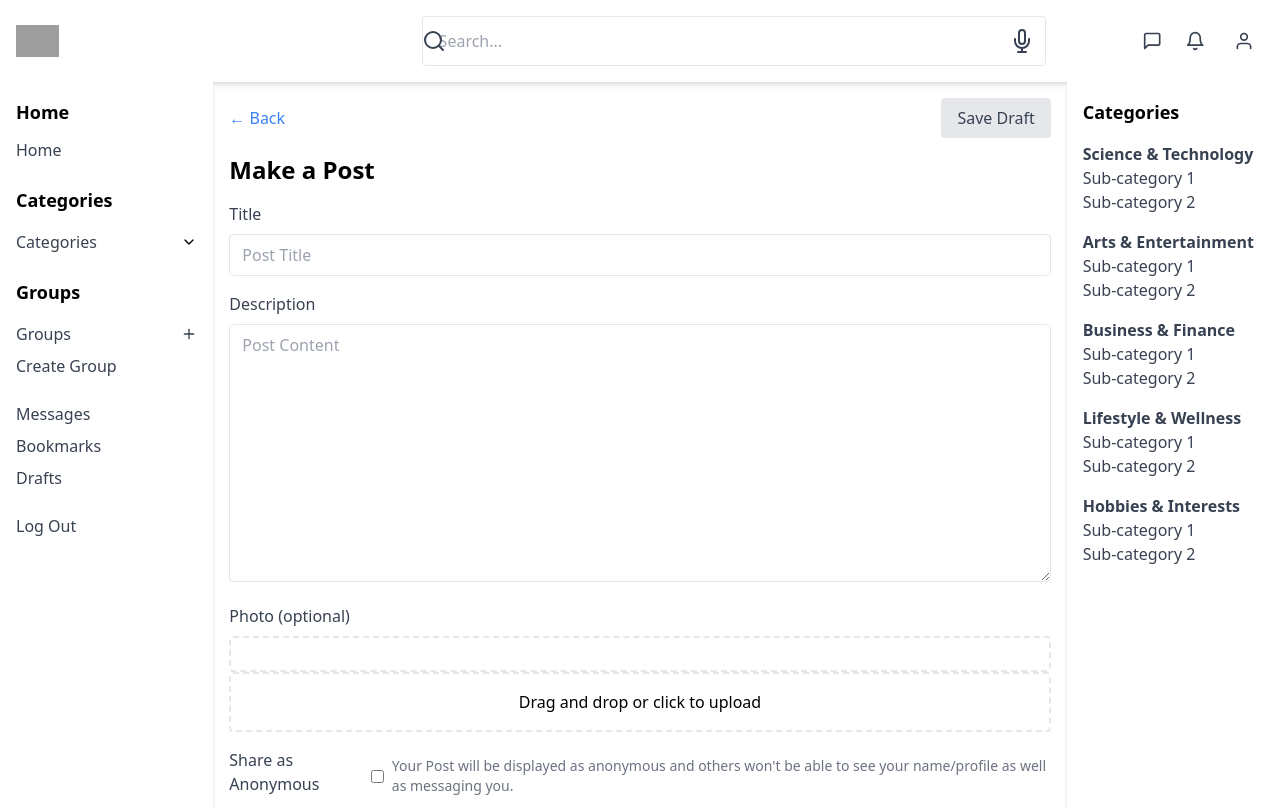
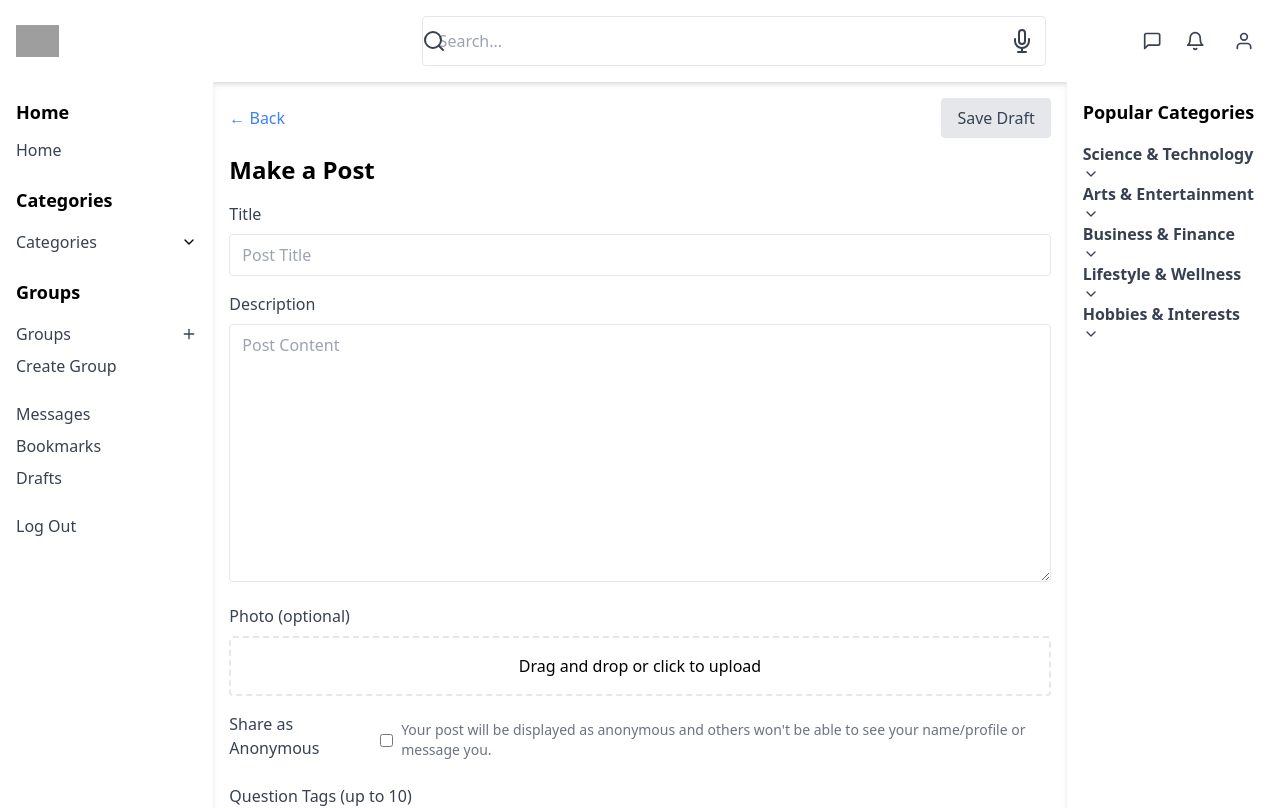
Before and after one commit to Thatohatsi880/chat_circle, a React (Vite) app in the folder chat_circle/: page /CreatePosts in a window 1280 px wide. Shown: the top 808 px of the page. Built offline with nearby package versions, Linux system fonts and the light colour scheme; grey boxes are pictures that could not be loaded.

Commit message:
Update CreatePosts.jsx

```diff
--- a/chat_circle/src/Pages/CreatePosts.jsx
+++ b/chat_circle/src/Pages/CreatePosts.jsx
@@ -4,7 +4,7 @@ import { FiBell, FiMessageSquare, FiUser, FiChevronDown, FiPlus, FiSearch, FiMic
 const IntegratedComponent = () => {
   const [title, setTitle] = useState('');
   const [content, setContent] = useState('');
-  const [showCategories, setShowCategories] = useState(false);
+  const [showCategories, setShowCategories] = useState({});
   const [userMenuVisible, setUserMenuVisible] = useState(false);
 
   const handleTitleChange = (e) => {
@@ -20,8 +20,11 @@ const IntegratedComponent = () => {
     console.log('Post submitted:', { title, content });
   };
 
-  const toggleCategories = () => {
-    setShowCategories(!showCategories);
+  const toggleCategories = (category) => {
+    setShowCategories((prevShowCategories) => ({
+      ...prevShowCategories,
+      [category]: !prevShowCategories[category],
+    }));
   };
 
   const toggleUserMenu = () => {
@@ -73,11 +76,11 @@ const IntegratedComponent = () => {
           </div>
           <div className="mb-6">
             <h2 className="text-lg font-bold mb-4">Categories</h2>
-            <div className="flex items-center justify-between mb-2 cursor-pointer" onClick={toggleCategories}>
+            <div className="flex items-center justify-between mb-2 cursor-pointer" onClick={() => toggleCategories('mainCategories')}>
               <span className="text-gray-700">Categories</span>
               <FiChevronDown />
             </div>
-            {showCategories && (
+            {showCategories.mainCategories && (
               <ul className="ml-4">
                 <li className="mb-2">
                   <a href="#" className="text-gray-700">Category 1</a>
@@ -153,20 +156,20 @@ const IntegratedComponent = () => {
             <div className="mb-4">
               <label className="block text-gray-700 mb-2">Photo (optional)</label>
               <div className="border-2 border-dashed rounded p-4 text-center">
+                Drag and drop or click to upload
               </div>
-              <div className="border-2 border-dashed rounded p-4 text-center">Drag and drop or click to upload</div>
             </div>
             <div className="mb-4 flex items-center">
               <label className="block text-gray-700 mb-2 mr-2">Share as Anonymous</label>
               <input type="checkbox" className="mr-2" />
-              <span className="text-gray-500 text-sm">Your Post will be displayed as anonymous and others won't be able to see your name/profile as well as messaging you.</span>
+              <span className="text-gray-500 text-sm">Your post will be displayed as anonymous and others won't be able to see your name/profile or message you.</span>
             </div>
             <div className="mb-4">
               <label className="block text-gray-700 mb-2">Question Tags (up to 10)</label>
               <input
                 type="text"
                 className="border rounded w-full py-2 px-3"
-                placeholder="Add up to 10 key words people can use to discover your questions. Separate each with a comma."
+                placeholder="Add up to 10 keywords people can use to discover your questions. Separate each with a comma."
               />
             </div>
             <div className="mb-4">
@@ -180,37 +183,58 @@ const IntegratedComponent = () => {
 
         {/* Right Sidebar */}
         <div className="w-1/6 bg-white p-4 shadow-md">
-          <h2 className="text-lg font-bold mb-4">Categories</h2>
+          <h2 className="text-lg font-bold mb-4">Popular Categories</h2>
           <div>
-            <h3 className="text-gray-700 font-bold">Science & Technology</h3>
-            <ul className="mb-4">
+            <h3 className="text-gray-700 font-bold cursor-pointer" onClick={() => toggleCategories('scienceTechnology')}>
+              Science & Technology <FiChevronDown />
+            </h3>
+            {showCategories.scienceTechnology && (
+              <ul className="ml-4 mb-4">
                 <li><a href="#" className="text-gray-700">Sub-category 1</a></li>
                 <li><a href="#" className="text-gray-700">Sub-category 2</a></li>
               </ul>
-            <h3 className="text-gray-700 font-bold">Arts & Entertainment</h3>
-            <ul className="mb-4">
+            )}
+            <h3 className="text-gray-700 font-bold cursor-pointer" onClick={() => toggleCategories('artsEntertainment')}>
+              Arts & Entertainment <FiChevronDown />
+            </h3>
+            {showCategories.artsEntertainment && (
+              <ul className="ml-4 mb-4">
                 <li><a href="#" className="text-gray-700">Sub-category 1</a></li>
                 <li><a href="#" className="text-gray-700">Sub-category 2</a></li>
               </ul>
-            <h3 className="text-gray-700 font-bold">Business & Finance</h3>
-            <ul className="mb-4">
+            )}
+            <h3 className="text-gray-700 font-bold cursor-pointer" onClick={() => toggleCategories('businessFinance')}>
+              Business & Finance <FiChevronDown />
+            </h3>
+            {showCategories.businessFinance && (
+              <ul className="ml-4 mb-4">
                 <li><a href="#" className="text-gray-700">Sub-category 1</a></li>
                 <li><a href="#" className="text-gray-700">Sub-category 2</a></li>
               </ul>
-            <h3 className="text-gray-700 font-bold">Lifestyle & Wellness</h3>
-            <ul className="mb-4">
+            )}
+            <h3 className="text-gray-700 font-bold cursor-pointer" onClick={() => toggleCategories('lifestyleWellness')}>
+              Lifestyle & Wellness <FiChevronDown />
+            </h3>
+            {showCategories.lifestyleWellness && (
+              <ul className="ml-4 mb-4">
                 <li><a href="#" className="text-gray-700">Sub-category 1</a></li>
                 <li><a href="#" className="text-gray-700">Sub-category 2</a></li>
               </ul>
-            <h3 className="text-gray-700 font-bold">Hobbies & Interests</h3>
-            <ul className="mb-4">
+            )}
+            <h3 className="text-gray-700 font-bold cursor-pointer" onClick={() => toggleCategories('hobbiesInterests')}>
+              Hobbies & Interests <FiChevronDown />
+            </h3>
+            {showCategories.hobbiesInterests && (
+              <ul className="ml-4 mb-4">
                 <li><a href="#" className="text-gray-700">Sub-category 1</a></li>
                 <li><a href="#" className="text-gray-700">Sub-category 2</a></li>
               </ul>
+            )}
           </div>
         </div>
       </div>
     </div>
   );
 };
+
 export default IntegratedComponent;
```
Lines whose indentation alone changed are shown as unchanged.
